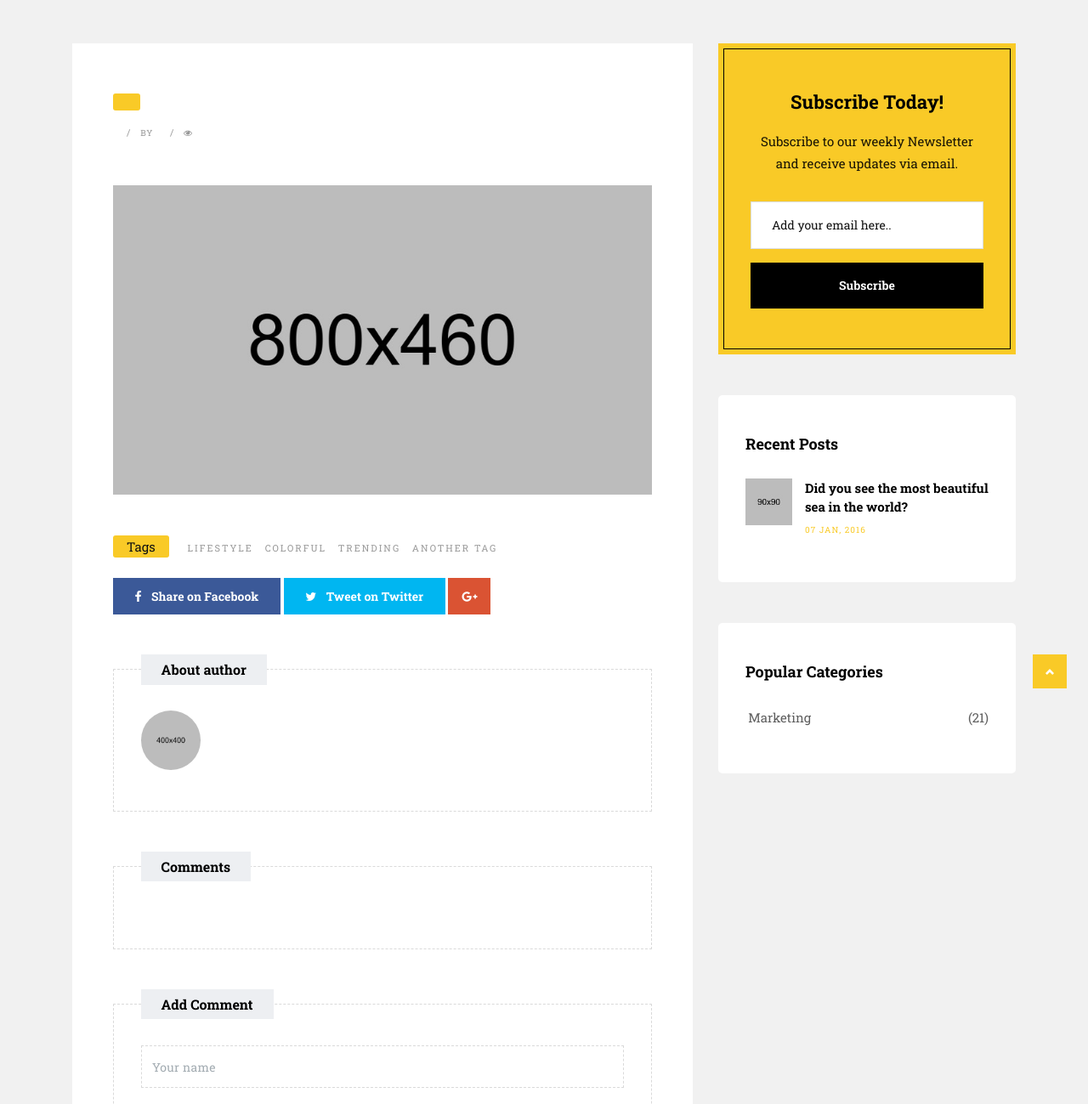
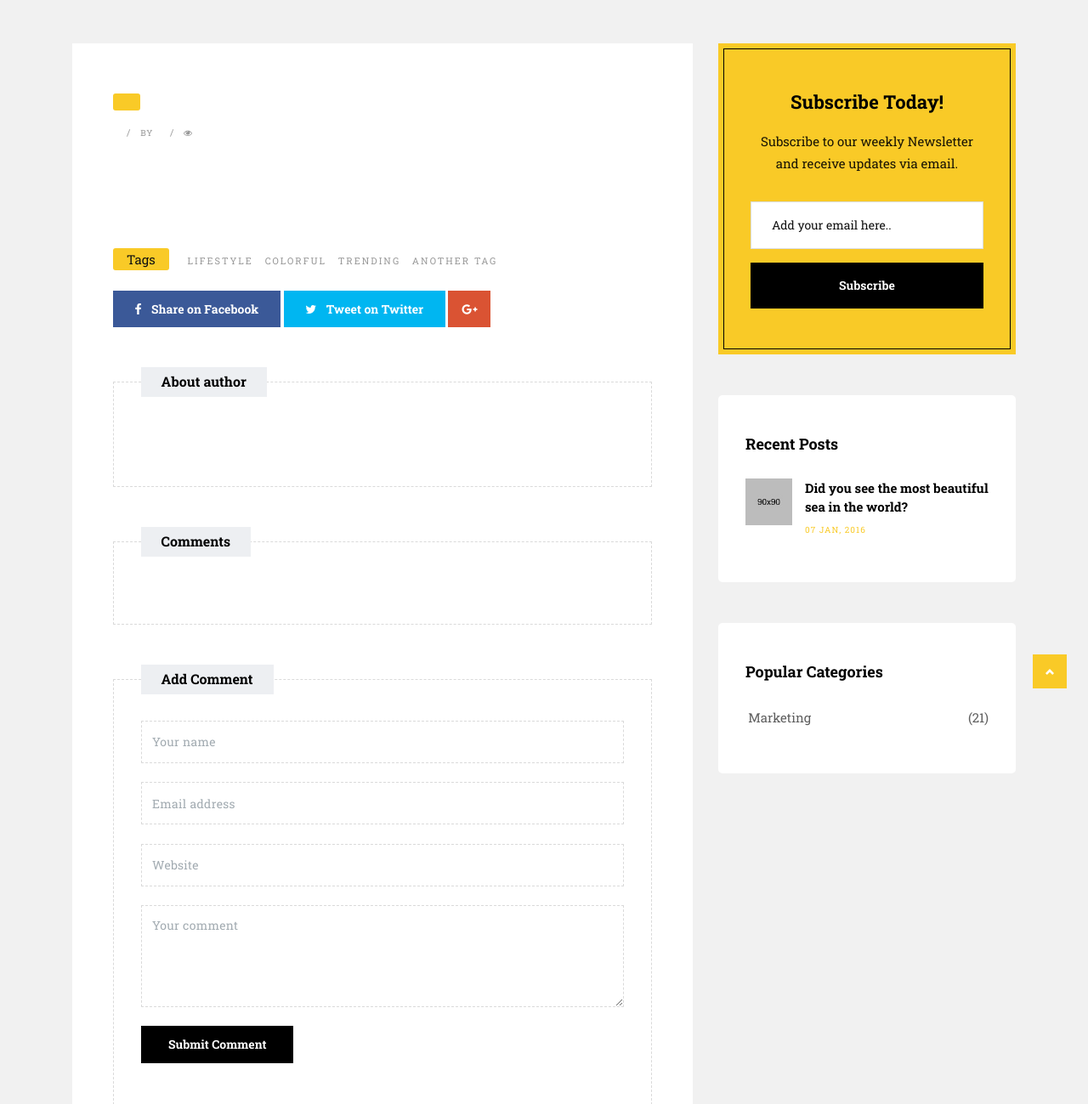
Before and after one commit to mehnan2001/practiceDataBase, a Django app: template templates/blog/marketing-single.html in a window 1280 px wide. Shown: the part 90-1389 px from the top of the page at 85% size. Run offline with Django 5.2, Linux system fonts and the light colour scheme; the template is opened without the code that fills it, so the values that code supplies are empty; some libraries are stand-ins or nearby versions.

Commit message:
edite1.2

```diff
--- a/blog/admin.py
+++ b/blog/admin.py
@@ -4,7 +4,7 @@
 
 class PostAdmin(admin.ModelAdmin):
     date_hierarchy = 'createAt'
-    list_display = ('id','subject', 'title', 'author', 'createAt', 'updateAt', 'pubDate', 'status', 'viewCount')
+    list_display = ('id','subject', 'title', 'author', 'createAt', 'updateAt', 'pubDate', 'status','image', 'viewCount')
     search_fields = ('subject', 'title', 'content', 'author')
     list_filter = ('subject', 'pubDate')
 
--- a/blog/models.py
+++ b/blog/models.py
@@ -6,7 +6,7 @@
     lastName = models.CharField(max_length=100)
     birthday = models.DateField()
     email = models.EmailField()
-    # profile pic
+    image = models.ImageField(upload_to='users/%Y/%m/%d/', default='users/default.jpg')
     description = models.TextField()
     createAt = models.DateTimeField(auto_now_add=True)
     updateAt = models.DateTimeField(auto_now=True)
@@ -21,12 +21,14 @@
     content = models.TextField()
     # tags
     author = models.ForeignKey(User, on_delete=models.CASCADE)
-    # images
+    image = models.ImageField(upload_to='blog/%Y/%m/%d/', default='blog/default.jpg')
     pubDate = models.DateTimeField()
     createAt = models.DateTimeField(auto_now_add=True)
     updateAt = models.DateTimeField(auto_now=True)
     status = models.BooleanField(default=False)
     viewCount = models.IntegerField(default=0)
+
+
 
     class Meta:
         ordering = ('-pubDate',)
--- a/templates/blog/marketing-blog.html
+++ b/templates/blog/marketing-blog.html
@@ -30,7 +30,7 @@
                         <div class="blog-box wow fadeIn">
                             <div class="post-media">
                                 <a href= "{% url 'blog:singleView' postId=post.id %}">
-                                    <img src={% static "upload/market_blog_01.jpg" %} alt="" class="img-fluid">
+                                    <img src="{{ post.image.url }}" alt="" class="img-fluid">
                                     <div class="hovereffect">
                                         <span></span>
                                     </div>
--- a/templates/blog/marketing-single.html
+++ b/templates/blog/marketing-single.html
@@ -24,7 +24,7 @@
                         </div><!-- end title -->
 
                         <div class="single-post-media">
-                            <img src={% static "upload/market_blog_06.jpg" %} alt="" class="img-fluid">
+                            <img src="{{ post.image.url }}" alt="" class="img-fluid">
                         </div><!-- end media -->
 
                         <div class="blog-content">
@@ -64,7 +64,7 @@
                             <h4 class="small-title">About author</h4>
                             <div class="row">
                                 <div class="col-lg-2 col-md-2 col-sm-2 col-xs-12">
-                                    <img src={% static "upload/author.jpg" %} alt="" class="img-fluid rounded-circle">
+                                    <img src="{{ author.image.url }}" alt="" class="img-fluid rounded-circle">
                                 </div><!-- end col -->
 
                                 <div class="col-lg-10 col-md-10 col-sm-10 col-xs-12">
@@ -91,7 +91,7 @@
                                         <div class="comments-list">
                                             <div class="media">
                                                 <a class="media-left" href="#">
-                                                    <img src={% static "upload/author.jpg" %} alt=""
+                                                    <img src="{{ author.image.url }}" alt=""
                                                          class="rounded-circle">
                                                 </a>
                                                 <div class="media-body">
```
Also changed, not shown: blog/views.py (+4 -3 lines), blog/migrations/0007_post_image.py (added), blog/migrations/0008_user_image.py (added), media/blog/2024/06/02/s.jpg (added), media/blog/default.jpg (added), media/users/2024/06/02/profile_img.jpg (added), media/users/default.jpg (added).
